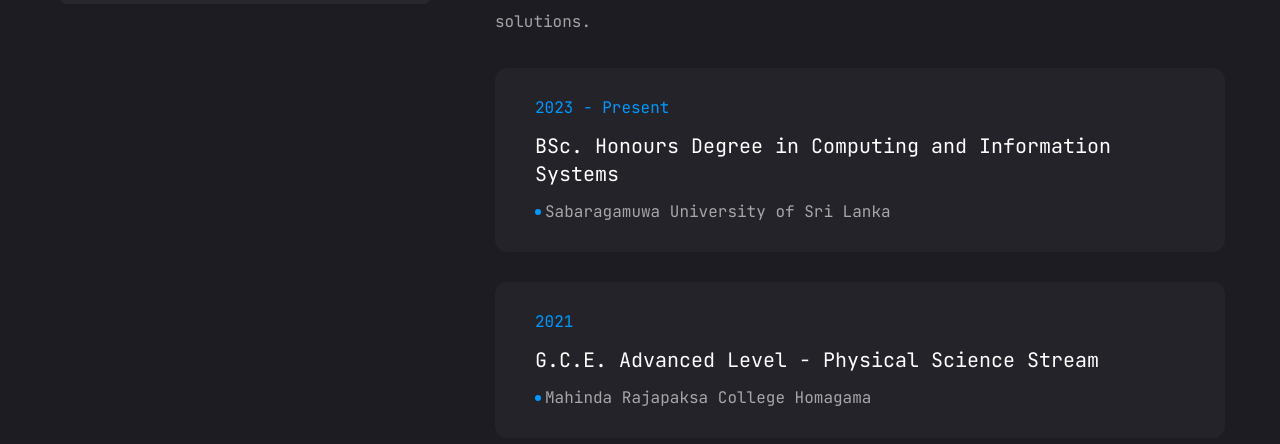
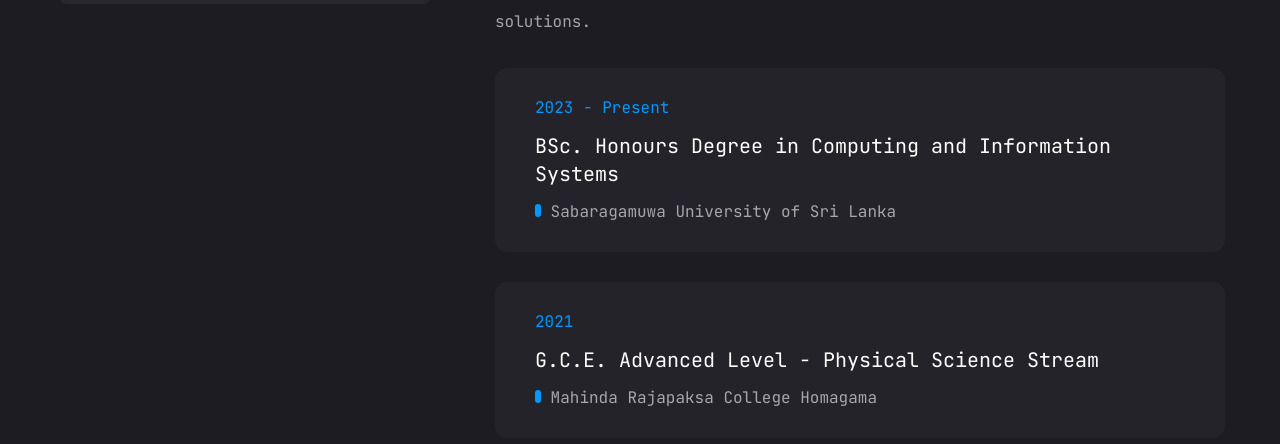
Before and after one commit to CPdanthanarayana/Portfolio, a Next.js app: page /resume in a window 1280 px wide. Shown: the part 332-776 px from the top of the page. Built offline with nearby package versions, Linux system fonts and the light colour scheme.

Commit message:
dot issue solve

```diff
--- a/app/resume/page.jsx
+++ b/app/resume/page.jsx
@@ -164,13 +164,12 @@
 
                         <h3 className="text-xl text-left">{item.degree}</h3>
 
-                        {/* dot + institute */}
-                        <p className="text-white/60 break-words flex items-center gap-1">
-                          <span className="w-[6px] h-[6px] rounded-full bg-accent inline-block"></span>
+                        <p className="text-white/60 break-words">
+                          <span className="w-[6px] h-[13px] rounded-full bg-accent inline-block"></span>{" "}
                           {item.institute}
                         </p>
                       </li>
-                    ))}
+                    ))}g
                   </ul>
                 </ScrollArea>
               </div>
@@ -220,7 +219,10 @@
                 </p>
                 <ul className="max-w-[620px] mx-auto xl:mx-0 ">
                   {about.info.map((item, index) => (
-                    <li key={index} className="flex text-left gap-2 flex-wrap py-3">
+                    <li
+                      key={index}
+                      className="flex text-left gap-2 flex-wrap py-3"
+                    >
                       <span className="text-white/60 min-w-[90px] sm:min-w-[110px] inline-block">
                         {item.fieldName}:
                       </span>
```
